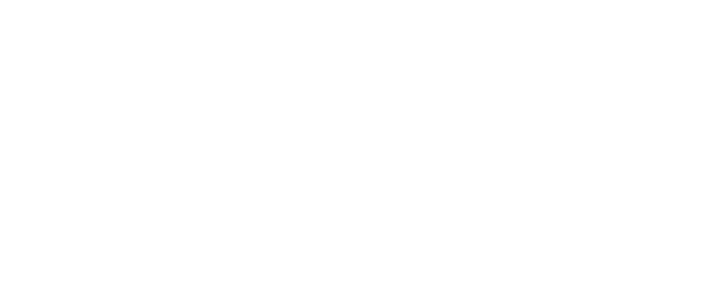
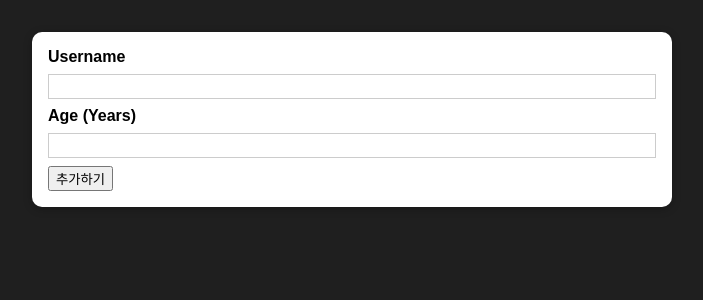
Before and after one commit to wonyoung2257/react_study_project, a React (Create React App) app: page / in a window 1280 px wide. Shown: the top 300 px of the page, without its empty margins (288-991 px from the left). Built offline with nearby package versions, Linux system fonts and the light colour scheme.

Commit message:
유저 추가 컴포넌트 및 공통UI Card 컴포넌트추가

```diff
--- a/src/App.js
+++ b/src/App.js
@@ -1,7 +1,12 @@
 import React from "react";
+import AddUser from "./Component/User/AddUser";
 
 function App() {
-  return <div></div>;
+  return (
+    <div>
+      <AddUser />
+    </div>
+  );
 }
 
 export default App;
--- a/src/Component/UI/Card.js
+++ b/src/Component/UI/Card.js
@@ -1,6 +1,6 @@
 import styles from "./Card.module.css";
-const Card = () => {
-  return <div className={styles.card}></div>;
+const Card = (props) => {
+  return <div className={`${styles.card} ${props.className}`}>{props.children}</div>;
 };
 
 export default Card;
--- a/src/Component/UI/Card.module.css
+++ b/src/Component/UI/Card.module.css
@@ -1,5 +1,5 @@
 .card {
-  padding: 5%;
-  margin: 5%;
-  width: 100%;
+  background: white;
+  box-shadow: 0 2px 8px rgba(0, 0, 0, 0.26);
+  border-radius: 10px;
 }
--- a/src/Component/User/AddUser.js
+++ b/src/Component/User/AddUser.js
@@ -1,11 +1,20 @@
+import React from "react";
+import Card from "../UI/Card";
+import classes from "./AddUser.module.css";
+
 const AddUser = (props) => {
+  const addUserHandler = (e) => {
+    e.preventDefault();
+  };
   return (
-    <Card>
-      <div>
-        <input type="text" />
-        <input />
-        <button>추가하기</button>
-      </div>
+    <Card className={classes.input}>
+      <form onSubmit={addUserHandler}>
+        <label htmlFor="username">Username</label>
+        <input id="username" type="text" />
+        <label htmlFor="userage">Age (Years)</label>
+        <input id="userage" type="number" />
+        <button type="submit">추가하기</button>
+      </form>
     </Card>
   );
 };
--- /dev/null
+++ b/src/Component/User/AddUser.module.css
@@ -0,0 +1,26 @@
+.input {
+  margin: 2rem auto;
+  padding: 1rem;
+  width: 90%;
+  max-width: 40rem;
+}
+
+.input label {
+  display: block;
+  font-weight: bold;
+  margin-bottom: 0.5rem;
+}
+
+.input input {
+  font: inherit;
+  display: block;
+  width: 100%;
+  border: 1px solid #ccc;
+  padding: 0.15rem;
+  margin-bottom: 0.5rem;
+}
+
+.input input:focus {
+  outline: none;
+  border-color: #4f005f;
+}
--- a/src/index.css
+++ b/src/index.css
@@ -4,6 +4,7 @@
 
 html {
   font-family: sans-serif;
+  background: #1f1f1f;
 }
 
 body {
```
